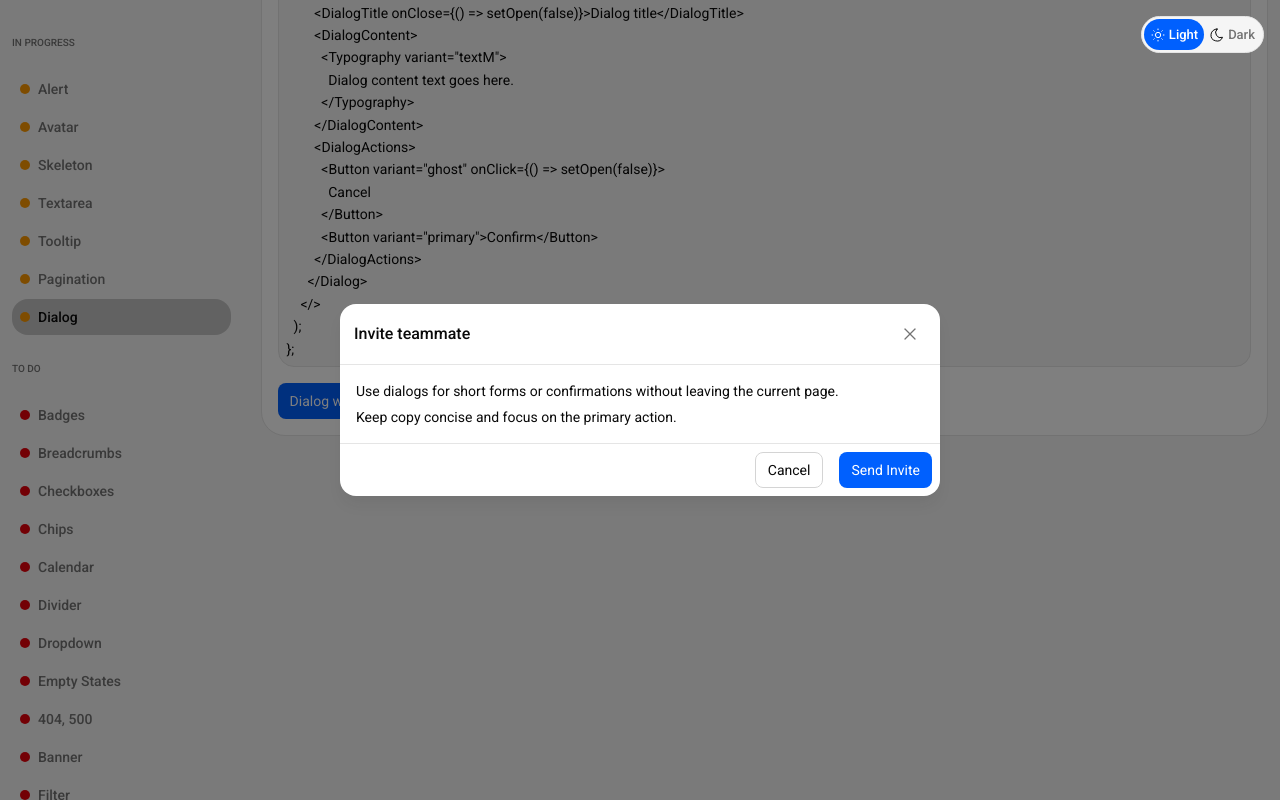
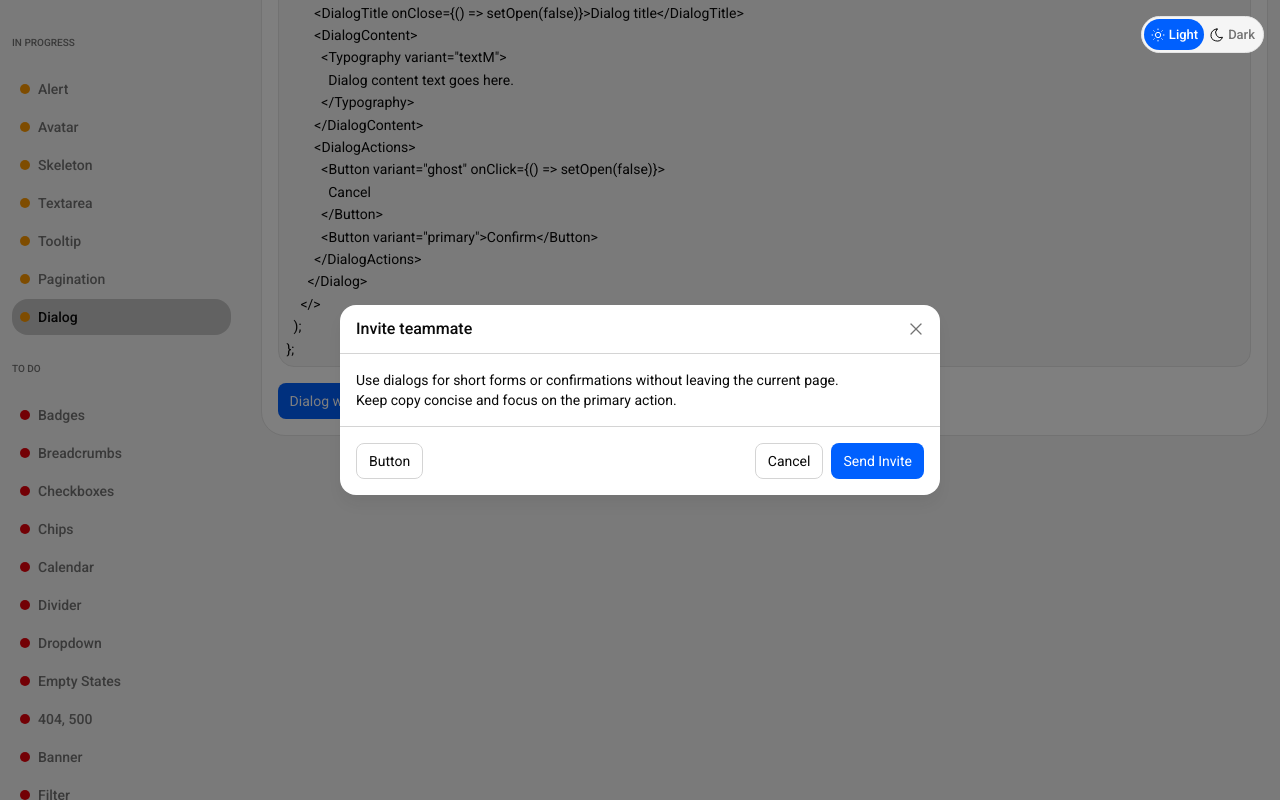
Before and after one commit to a169n/mui-custom-theme, a React (Vite) app: page /dialog in a window 1280 px wide. Both pictures are taken after a click on the button "Dialog with actions". Shown: the part 538-1338 px from the top of the page. Built offline with nearby package versions, Linux system fonts and the light colour scheme.

Commit message:
Enhance DialogTitle component to support back navigation with new onBack prop; update DialogPage to include a dialog with back action and adjust layout for improved spacing in dialog actions.

```diff
--- a/src/components/DialogTitle.tsx
+++ b/src/components/DialogTitle.tsx
@@ -1,21 +1,66 @@
 import { forwardRef } from 'react';
 import MUIDialogTitle, { DialogTitleProps as MUIDialogTitleProps } from '@mui/material/DialogTitle';
-import { IconX } from '@tabler/icons-react';
+import Box from '@mui/material/Box';
+import { useTheme } from '@mui/material/styles';
+import { IconArrowLeft, IconX } from '@tabler/icons-react';
 import { IconButton } from './IconButton';
 
 export interface DialogTitleProps extends MUIDialogTitleProps {
   onClose?: () => void;
   hideCloseButton?: boolean;
   closeButtonAriaLabel?: string;
+  onBack?: () => void;
+  backButtonAriaLabel?: string;
 }
 
 export const DialogTitle = forwardRef<HTMLHeadingElement, DialogTitleProps>(
   (
-    { children, onClose, hideCloseButton = false, closeButtonAriaLabel = 'Close dialog', ...rest },
+    {
+      children,
+      onClose,
+      hideCloseButton = false,
+      closeButtonAriaLabel = 'Close dialog',
+      onBack,
+      backButtonAriaLabel = 'Go back',
+      ...rest
+    },
     ref
-  ) => (
-    <MUIDialogTitle ref={ref} {...rest}>
+  ) => {
+    const theme = useTheme();
+    const paddingStyles = onBack
+      ? {
+          p: theme.spacing(2),
+        }
+      : { pt: theme.spacing(2), pr: theme.spacing(2), pb: theme.spacing(2), pl: theme.spacing(4) };
+
+    return (
+      <MUIDialogTitle
+        ref={ref}
+        {...rest}
+        sx={{
+          ...paddingStyles,
+          display: 'flex',
+          alignItems: 'center',
+          gap: theme.spacing(1),
+        }}
+      >
+        <Box sx={{ display: 'flex', alignItems: 'center', gap: theme.spacing(1), minWidth: 0 }}>
+          {onBack ? (
+            <IconButton
+              variant="ghost"
+              tone="default"
+              size="small"
+              aria-label={backButtonAriaLabel}
+              onClick={onBack}
+              sx={{ p: theme.spacing(1.5) }}
+            >
+              <IconArrowLeft size={20} stroke={1.5} />
+            </IconButton>
+          ) : null}
+          <Box component="span" sx={{ display: 'inline-flex', alignItems: 'center', minWidth: 0 }}>
             {children}
+          </Box>
+        </Box>
         {!hideCloseButton && onClose ? (
           <IconButton
             variant="ghost"
@@ -28,7 +73,8 @@ export const DialogTitle = forwardRef<HTMLHeadingElement, DialogTitleProps>(
           </IconButton>
         ) : null}
       </MUIDialogTitle>
-  )
+    );
+  }
 );
 
 DialogTitle.displayName = 'DialogTitle';
--- a/src/pages/components/DialogPage.tsx
+++ b/src/pages/components/DialogPage.tsx
@@ -1,5 +1,6 @@
 import { useState } from 'react';
 import {
+  Box,
   Dialog,
   DialogActions,
   DialogContent,
@@ -11,6 +12,7 @@ import PageContainer from '../PageContainer';
 import { createUsageSnippet } from '../../utils/createUsageSnippet';
 import { Button } from '../../components/Button';
 import { DialogTitle } from '../../components/DialogTitle';
+import theme from '../../theme';
 
 const dialogUsage = createUsageSnippet([
   'const [open, setOpen] = useState(false);',
@@ -45,6 +47,7 @@ const dialogProps: Partial<DialogProps> = {
 
 export const DialogPage = () => {
   const [withActionsOpen, setWithActionsOpen] = useState(false);
+  const [withBackOpen, setWithBackOpen] = useState(false);
   const [basicOpen, setBasicOpen] = useState(false);
 
   return (
@@ -57,6 +60,9 @@ export const DialogPage = () => {
         <Button variant="primary" onClick={() => setWithActionsOpen(true)}>
           Dialog with actions
         </Button>
+        <Button variant="secondary" onClick={() => setWithBackOpen(true)}>
+          Dialog with back action
+        </Button>
         <Button variant="outline" onClick={() => setBasicOpen(true)}>
           Dialog without actions
         </Button>
@@ -65,7 +71,7 @@ export const DialogPage = () => {
       <Dialog open={withActionsOpen} onClose={() => setWithActionsOpen(false)} {...dialogProps}>
         <DialogTitle onClose={() => setWithActionsOpen(false)}>Invite teammate</DialogTitle>
         <DialogContent>
-          <Stack spacing={1.5}>
+          <Stack>
             <Typography variant="textM">
               Use dialogs for short forms or confirmations without leaving the current page.
             </Typography>
@@ -75,10 +81,30 @@ export const DialogPage = () => {
           </Stack>
         </DialogContent>
         <DialogActions>
-          <Button variant="outline" onClick={() => setWithActionsOpen(false)}>
-            Cancel
+          <Button variant="outline">Button</Button>
+          <Box display="flex" gap={theme.spacing(2)}>
+            <Button variant="outline" onClick={() => setWithActionsOpen(false)}>
+              Cancel
+            </Button>
+            <Button variant="primary">Send Invite</Button>
+          </Box>
+        </DialogActions>
+      </Dialog>
+
+      <Dialog open={withBackOpen} onClose={() => setWithBackOpen(false)} {...dialogProps}>
+        <DialogTitle onClose={() => setWithBackOpen(false)} onBack={() => setWithBackOpen(false)}>
+          Onboarding checklist
+        </DialogTitle>
+        <DialogContent>
+          <Typography variant="textM">
+            Back affordances keep longer flows accessible without dismissing the dialog entirely.
+          </Typography>
+        </DialogContent>
+        <DialogActions>
+          <Button variant="outline" onClick={() => setWithBackOpen(false)}>
+            Back
           </Button>
-          <Button variant="primary">Send Invite</Button>
+          <Button variant="primary">Mark Complete</Button>
         </DialogActions>
       </Dialog>
 
--- a/src/theme/components/surfaces.ts
+++ b/src/theme/components/surfaces.ts
@@ -40,7 +40,7 @@ export const surfaces: Components<Theme> = {
       root: ({ theme }) => ({
         ...theme.typography.subtitle2,
         color: theme.palette.text.primary,
-        padding: theme.spacing(3.5),
+        padding: theme.spacing(2),
         position: 'relative',
         borderBottom: 'none',
         display: 'flex',
@@ -65,8 +65,11 @@ export const surfaces: Components<Theme> = {
   MuiDialogActions: {
     styleOverrides: {
       root: ({ theme }) => ({
-        padding: theme.spacing(2),
+        padding: theme.spacing(4),
         gap: theme.spacing(2),
+        display: 'flex',
+        alignItems: 'center',
+        justifyContent: 'space-between',
       }),
     },
   },
@@ -76,8 +79,8 @@ export const surfaces: Components<Theme> = {
         padding: theme.spacing(4),
       }),
       dividers: ({ theme }) => ({
-        borderTop: `1px solid ${theme.palette.divider}`,
-        borderBottom: `1px solid ${theme.palette.divider}`,
+        borderTop: `1px solid ${theme.tokens?.modes?.[theme.palette.mode]?.border?.default}`,
+        borderBottom: `1px solid ${theme.tokens?.modes?.[theme.palette.mode]?.border?.default}`,
       }),
     },
     defaultProps: { dividers: true },
```
Lines whose indentation alone changed are shown as unchanged.
